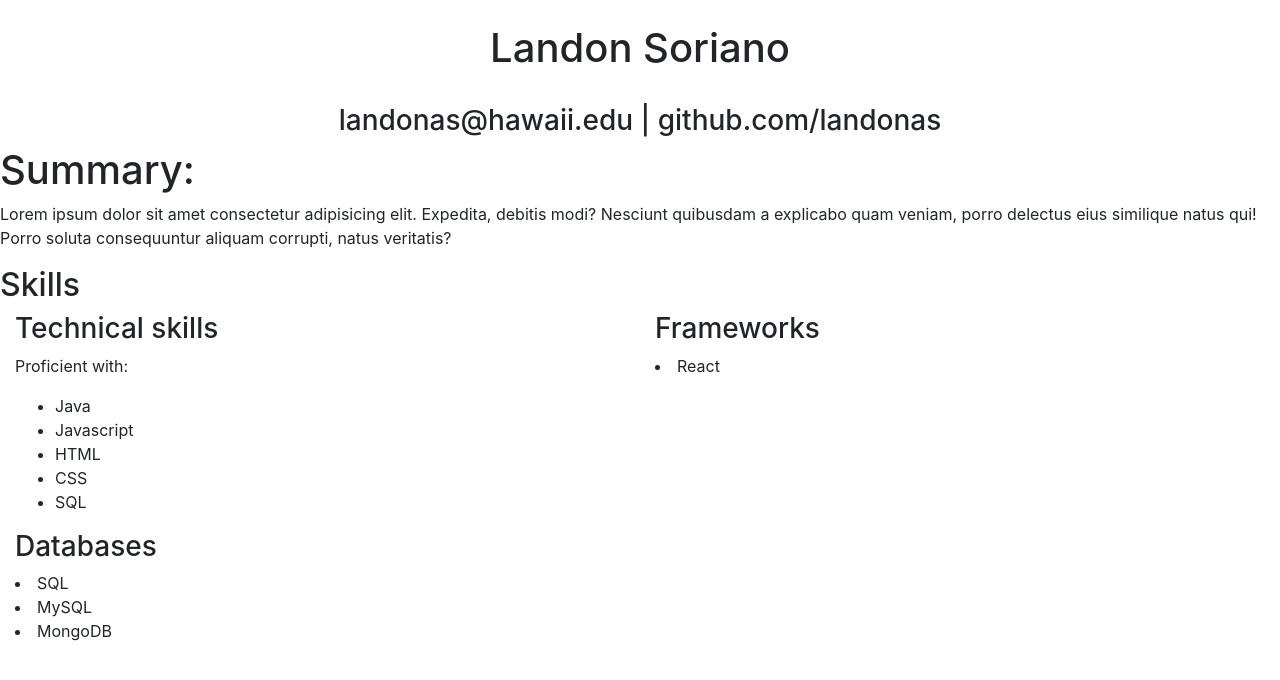
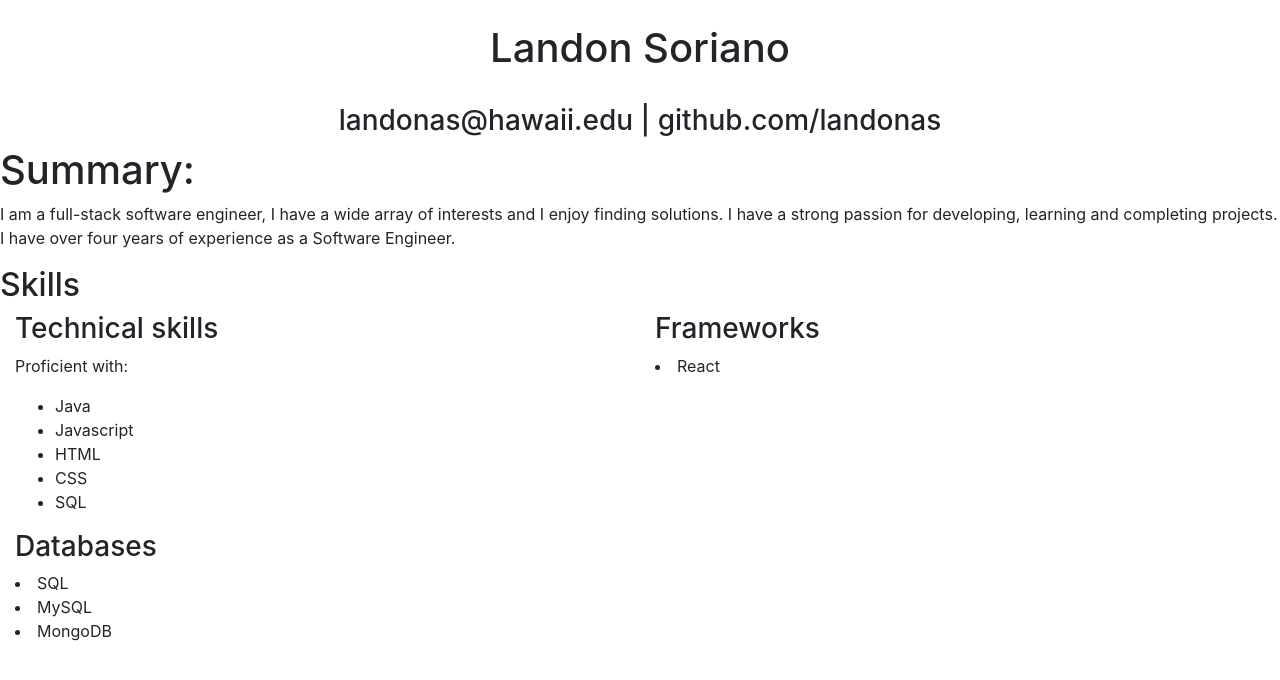
Before and after one commit to landonas/landonas.github.io, a plain HTML site: page Resume/resume.html in a window 1280 px wide. Drawn offline with nearby package versions, Linux system fonts and the light colour scheme.

Commit message:
added details to summary

```diff
--- a/Resume/resume.html
+++ b/Resume/resume.html
@@ -24,10 +24,17 @@
         <div class="container-fluid">
             <div class="row">
             <h1>Summary:</h1>
-            <p>Lorem ipsum dolor sit amet consectetur adipisicing elit. Expedita, debitis modi? Nesciunt quibusdam a explicabo quam veniam, porro delectus eius similique natus qui! Porro soluta consequuntur aliquam corrupti, natus veritatis?</p>
+            <p>
+                I am a full-stack software engineer, I have a wide array of interests and I enjoy finding solutions. I have a strong passion for developing, learning and completing projects.
+                I have over four years of experience as a Software Engineer.
+
+
+            </p>
             <h2>Skills</h2>
+
             <hr>
             </br>
+
             </div>
             <div class="row">
               <div class="col-sm-6" >
```
